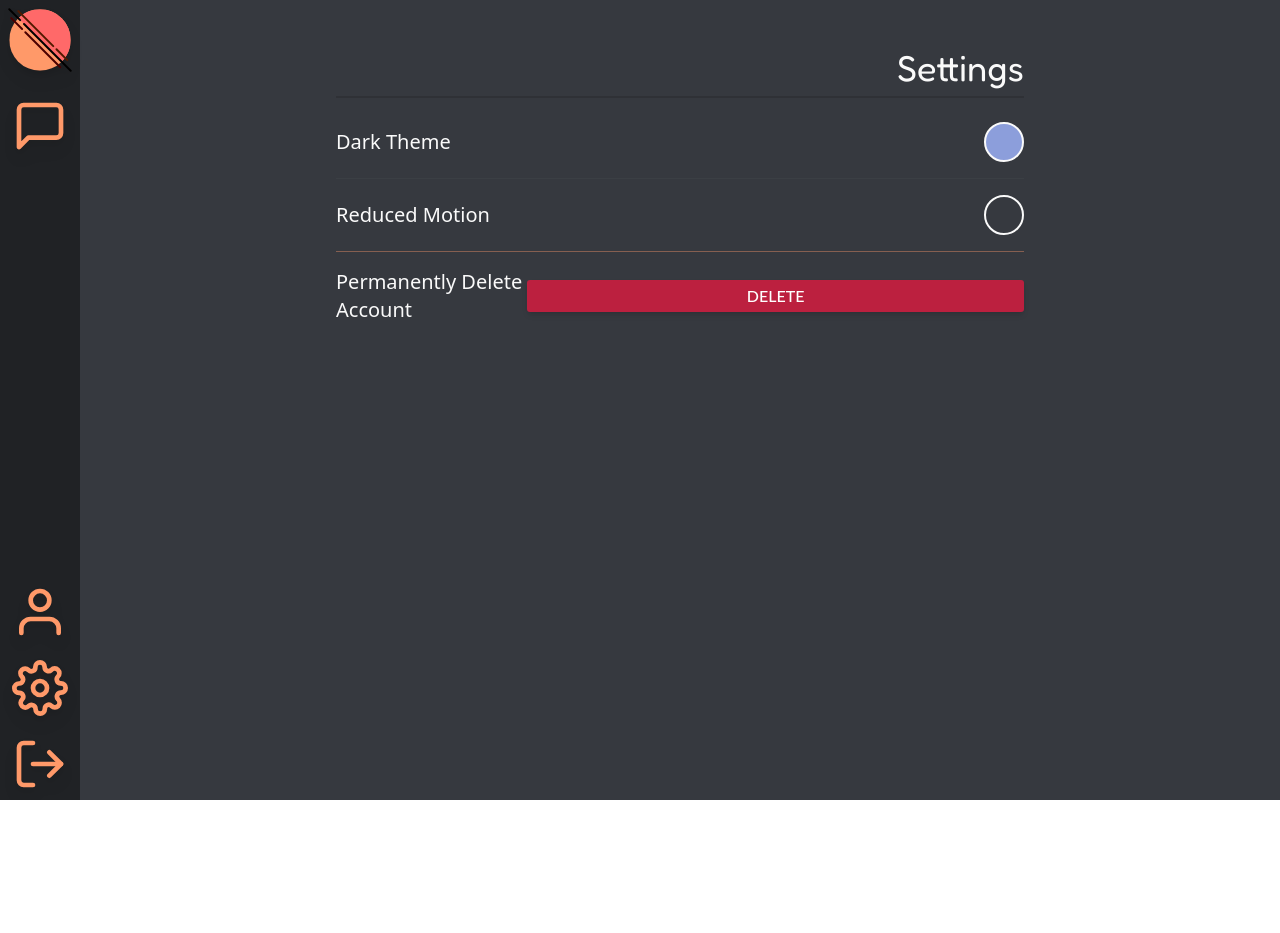
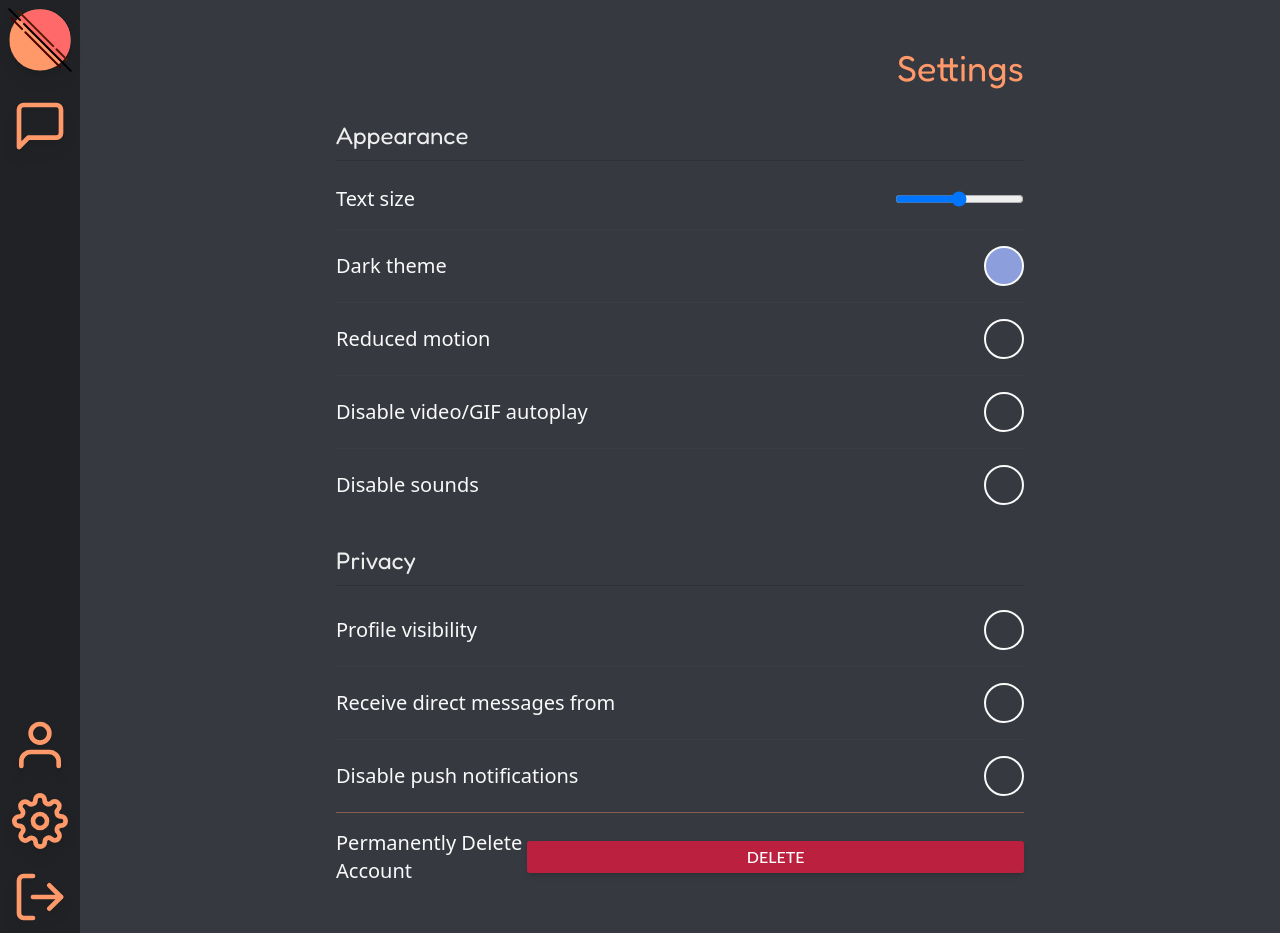
Before and after one commit to TheSheefooProject/frontend, a Next.js app: page /settings in a window 1280 px wide. Before the commit the page ends 800 px from the top, so only its background shows below. Built offline with nearby package versions, Linux system fonts and the light colour scheme.

Commit message:
+ more settings added

```diff
--- a/pages/settings.tsx
+++ b/pages/settings.tsx
@@ -20,7 +20,7 @@ const SettingsPage = (props: { is_dark: boolean; setDark: Function }) => {
         <title>Sheefoo | Dev Page</title>
       </Head>
 
-      <h1 className=" border-b-2 border-back_2 pb-2 text-right font-heading text-4xl text-text_1">
+      <h1 className=" pb-2 text-right font-heading text-4xl text-accent_1">
         Settings
       </h1>
       <br />
@@ -29,9 +29,29 @@ const SettingsPage = (props: { is_dark: boolean; setDark: Function }) => {
         id="settings_container"
         className="container mx-auto flex flex-col text-text_1"
       >
+        <h2 className=" border-b-[1px] border-back_2 pb-2 text-left font-heading text-2xl  text-text_2">
+          Appearance
+        </h2>
+
+        <br />
+        {/* Font Size Slider */}
+        <div className="flex flex-row items-center justify-between">
+          <h2 className="text-xl ">Text size</h2>
+          <input
+            type="range"
+            min="1"
+            max="100"
+            value="50"
+            className="slider"
+            id="myRange"
+          ></input>
+        </div>
+
+        {/* Divider */}
+        <span className="relative bottom-0 my-4 h-[1px] w-auto bg-back_4 opacity-20 "></span>
         {/* Dark Theme Toggle */}
         <div className="flex flex-row items-center justify-between">
-          <h2 className="text-xl ">Dark Theme</h2>
+          <h2 className="text-xl ">Dark theme</h2>
           <Switch
             name="setting_theme"
             onClick={() => props.setDark(!is_dark)}
@@ -43,7 +63,48 @@ const SettingsPage = (props: { is_dark: boolean; setDark: Function }) => {
         <span className="relative bottom-0 my-4 h-[1px] w-auto bg-back_4 opacity-20 "></span>
         {/* Reduced Motion Toggle */}
         <div className="flex flex-row items-center justify-between">
-          <h2 className="text-xl ">Reduced Motion</h2>
+          <h2 className="text-xl ">Reduced motion</h2>
+          <Switch name="setting_motion"></Switch>
+        </div>
+
+        {/* Divider */}
+        <span className="relative bottom-0 my-4 h-[1px] w-auto bg-back_4 opacity-20 "></span>
+        {/* Disable autoplay toggle */}
+        <div className="flex flex-row items-center justify-between">
+          <h2 className="text-xl ">Disable video/GIF autoplay</h2>
+          <Switch name="setting_motion"></Switch>
+        </div>
+
+        {/* Divider */}
+        <span className="relative bottom-0 my-4 h-[1px] w-auto bg-back_4 opacity-20 "></span>
+        {/* Disable Sound toggle */}
+        <div className="flex flex-row items-center justify-between">
+          <h2 className="text-xl ">Disable sounds</h2>
+          <Switch name="setting_motion"></Switch>
+        </div>
+
+        <h2 className=" mt-10 border-b-[1px] border-back_2 pb-2 text-left font-heading text-2xl text-text_2">
+          Privacy
+        </h2>
+        <br />
+
+        {/* Reduced Motion Toggle */}
+        <div className="flex flex-row items-center justify-between">
+          <h2 className="text-xl ">Profile visibility</h2>
+          <Switch name="setting_motion"></Switch>
+        </div>
+        {/* Divider */}
+        <span className="relative bottom-0 my-4 h-[1px] w-auto bg-back_4 opacity-20 "></span>
+        {/* Reduced Motion Toggle */}
+        <div className="flex flex-row items-center justify-between">
+          <h2 className="text-xl ">Receive direct messages from</h2>
+          <Switch name="setting_motion"></Switch>
+        </div>
+        {/* Divider */}
+        <span className="relative bottom-0 my-4 h-[1px] w-auto bg-back_4 opacity-20 "></span>
+        {/* Reduced Motion Toggle */}
+        <div className="flex flex-row items-center justify-between">
+          <h2 className="text-xl ">Disable push notifications</h2>
           <Switch name="setting_motion"></Switch>
         </div>
 
@@ -60,6 +121,8 @@ const SettingsPage = (props: { is_dark: boolean; setDark: Function }) => {
             fixedWidth
           ></Button>
         </div>
+        <br />
+        <br />
       </form>
     </main>
   )
```
